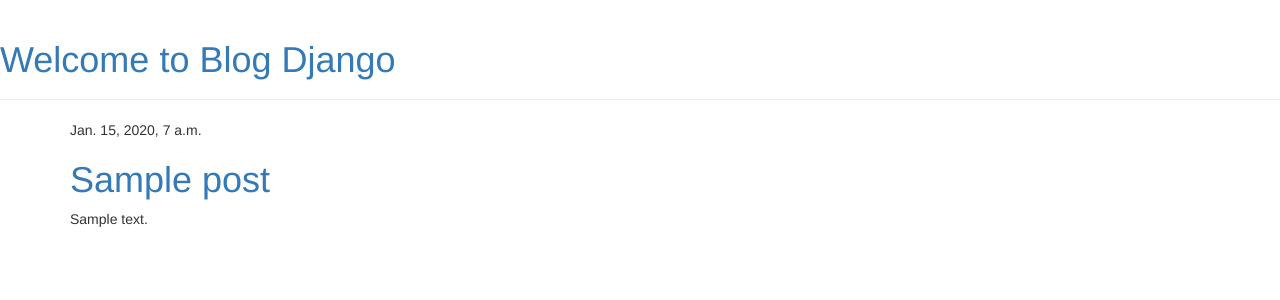
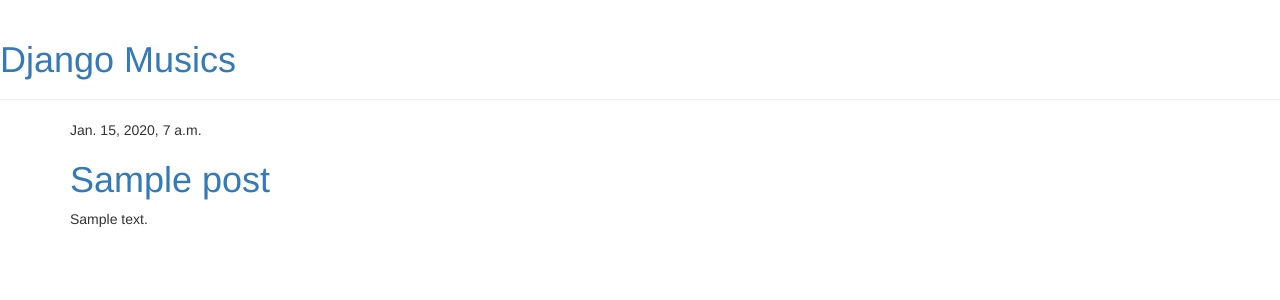
Before and after one commit to GuiTadeu/blog-django, a Django app: template blog/templates/blog/post_list.html in a window 1280 px wide. Shown: the top 300 px of the page. Run offline with Django 3.2, Linux system fonts and the light colour scheme; the template is opened without the code that fills it: values that come from a table or form of the project are taken from there, others are empty; tables that the repository leaves empty hold one stand-in row (values such as "Sample post"); some libraries are stand-ins or nearby versions.

Commit message:
Added statics

```diff
--- a/blog/templates/blog/base.html
+++ b/blog/templates/blog/base.html
@@ -15,7 +15,7 @@
     <body>
 
         <div class="page-header">
-            <h1><a href="">Welcome to Blog Django</a></h1>
+            <h1><a href="">Django Musics</a></h1>
         </div>
 
         <div class="content container">
```
